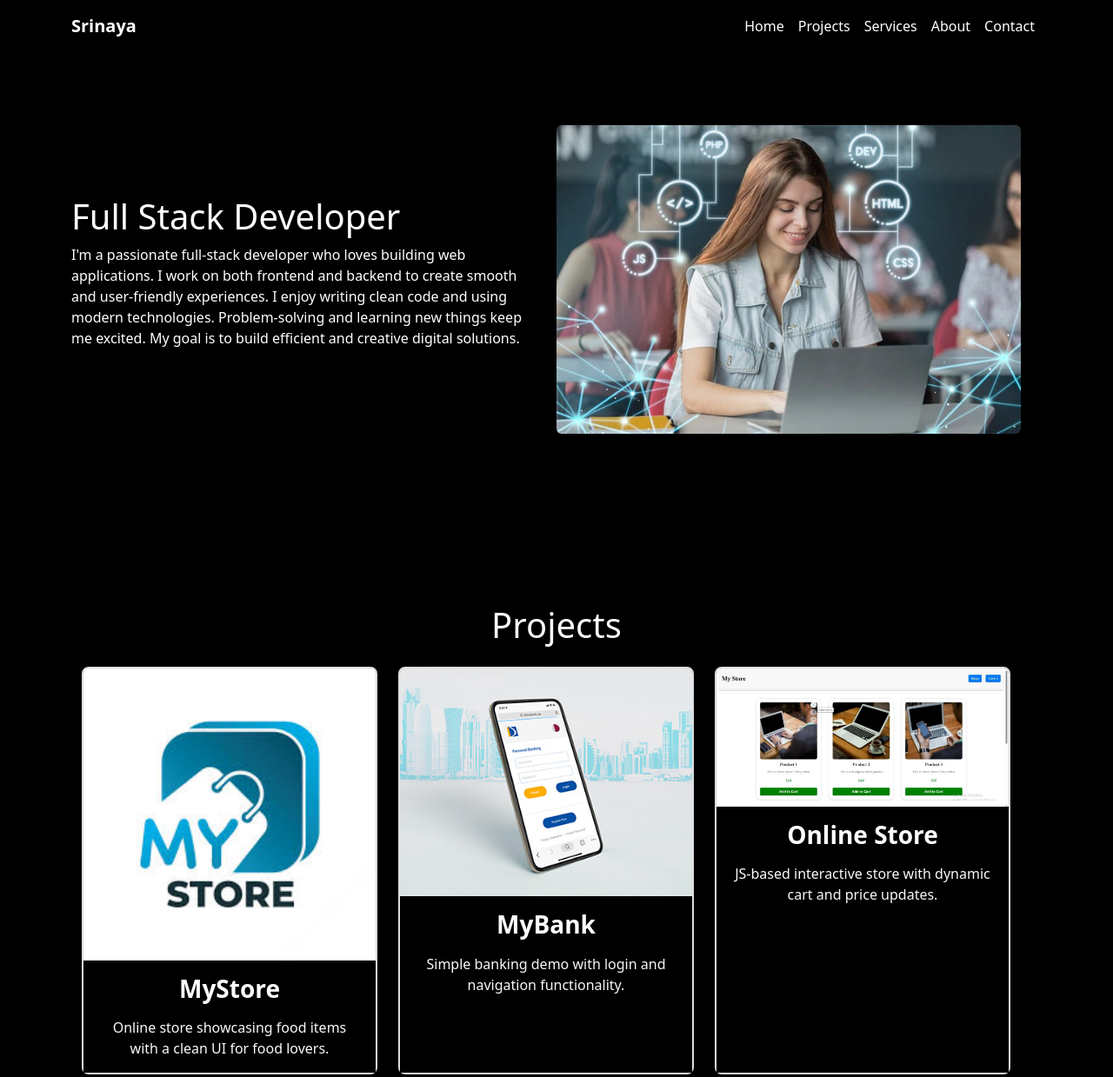
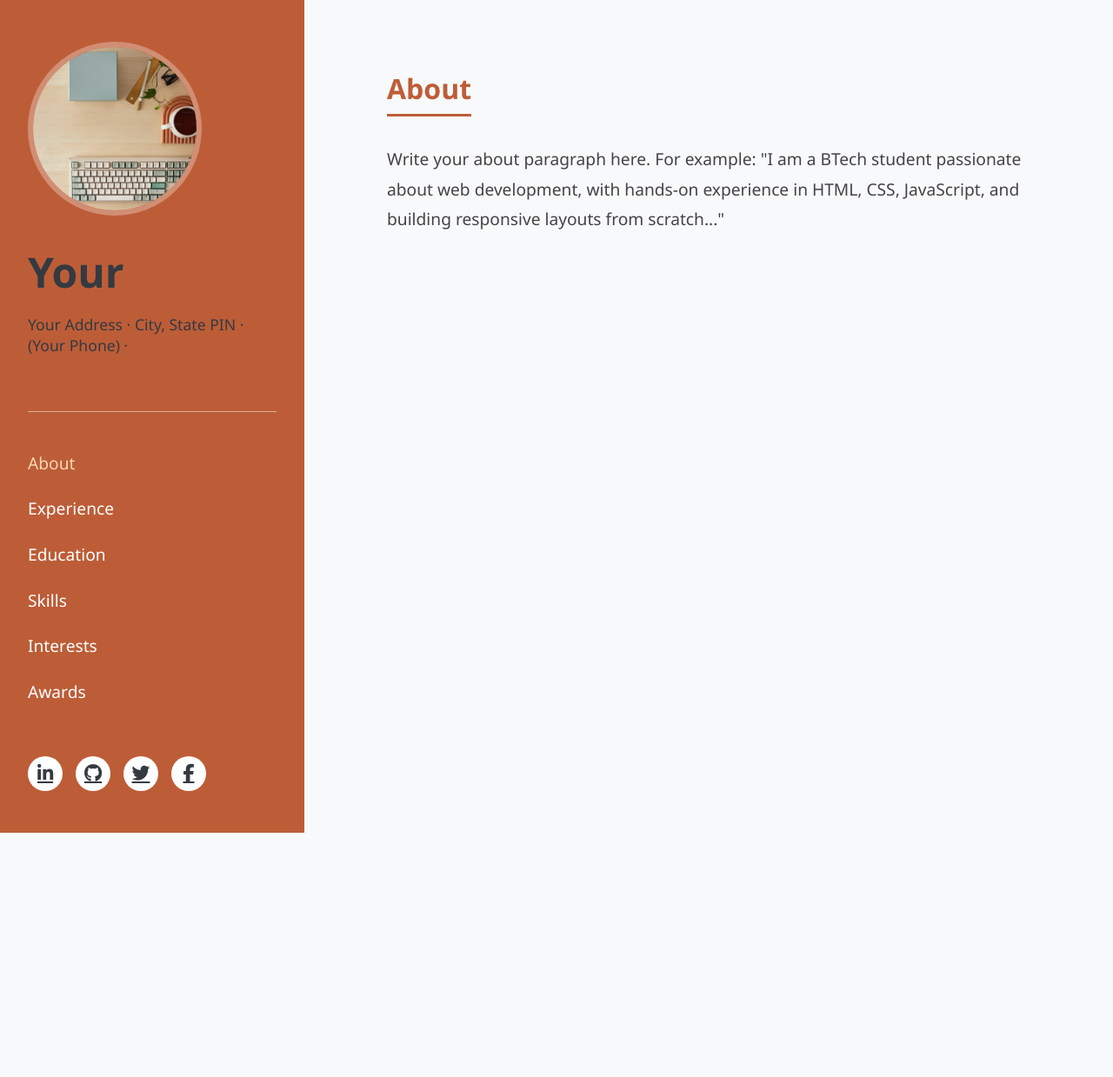
Before and after one commit to Srinaya29/Srinaya29.github.io, a plain HTML site: page index.html in a window 1280 px wide. Shown: the top 1239 px of the page at 87% size. After the commit the page ends 958 px from the top, so only its background shows below. Drawn offline with nearby package versions, Linux system fonts and the light colour scheme.

Commit message:
change for long time

```diff
--- a/index.html
+++ b/index.html
@@ -1,251 +1,236 @@
 <!DOCTYPE html>
 <html lang="en">
-  <head>
-    <meta charset="UTF-8" />
-    <meta name="viewport" content="width=device-width, initial-scale=1.0" />
-    <title>Full Stack Developer | Portfolio</title>
+<head>
+    <meta charset="UTF-8">
+    <meta name="viewport" content="width=device-width, initial-scale=1.0">
+    <title>Your Name - Resume</title>
 
-    <!-- CSS -->
-    <link rel="stylesheet" href="assets/css/styles.css" />
-    <link href="https://cdn.jsdelivr.net/npm/bootstrap@5.3.0/dist/css/bootstrap.min.css" rel="stylesheet">
+    <!-- Font Awesome for social icons -->
     <link rel="stylesheet" href="https://cdnjs.cloudflare.com/ajax/libs/font-awesome/6.5.1/css/all.min.css">
 
-    <!-- Scripts -->
-    <script src="https://kit.fontawesome.com/a076d05399.js" crossorigin="anonymous"></script>
-    <script src="https://cdn.jsdelivr.net/npm/bootstrap@5.3.0/dist/js/bootstrap.bundle.min.js" defer></script>
-    <script src="assets/js/script.js" defer></script>
-  </head>
+    <style>
+        /* Reset & Base */
+        * {
+            margin: 0;
+            padding: 0;
+            box-sizing: border-box;
+        }
+        body {
+            font-family: 'Segoe UI', Tahoma, Geneva, Verdana, sans-serif;
+            background-color: #f8f9fa;
+            color: #333;
+            display: flex;
+            flex-direction: column;
+            min-height: 100vh;
+        }
 
-  <body>
-    <div class="container">
-      <!-- Navbar -->
-      <nav class="navbar navbar-expand-lg navbar-dark fixed-top">
-        <div class="container">
-          <a class="navbar-brand" href="#">Srinaya</a>
-          <button class="navbar-toggler" type="button" data-bs-toggle="collapse" data-bs-target="#navbarNav">
-            <span class="navbar-toggler-icon"></span>
-          </button>
-          <div class="collapse navbar-collapse" id="navbarNav">
-            <ul class="navbar-nav ms-auto">
-              <li class="nav-item"><a class="nav-link" href="#home">Home</a></li>
-              <li class="nav-item"><a class="nav-link" href="#projects">Projects</a></li>
-              <li class="nav-item"><a class="nav-link" href="#services">Services</a></li>
-              <li class="nav-item"><a class="nav-link" href="#about">About</a></li>
-              <li class="nav-item"><a class="nav-link" href="#contact">Contact</a></li>
+        /* Sidebar */
+        .sidebar {
+            background-color: #bd5d38; /* Exact orange-brown */
+            color: #fff;
+            padding: 3rem 2rem;
+            text-align: center;
+            display: flex;
+            flex-direction: column;
+            align-items: center;
+        }
+        .profile-img {
+            width: 200px;
+            height: 200px;
+            border-radius: 50%;
+            object-fit: cover;
+            border: 6px solid rgba(255, 255, 255, 0.3);
+            margin-bottom: 2rem;
+        }
+        .name {
+            font-size: 3rem;
+            font-weight: bold;
+            margin-bottom: 1rem;
+        }
+        .name-first {
+            color: #343a40;
+        }
+        .name-last {
+            color: #bd5d38;
+        }
+        .contact-info {
+            font-size: 1.1rem;
+            margin-bottom: 2rem;
+            color: #343a40;
+        }
+        .email-link {
+            color: #bd5d38;
+            text-decoration: underline;
+        }
+        .sidebar hr {
+            width: 100%;
+            border: none;
+            border-top: 1px solid rgba(255, 255, 255, 0.5);
+            margin: 2rem 0;
+        }
+        .sidebar-nav {
+            list-style: none;
+            width: 100%;
+            margin-bottom: auto;
+        }
+        .sidebar-nav a {
+            display: block;
+            color: #fff;
+            font-size: 1.2rem;
+            padding: 0.8rem 0;
+            text-decoration: none;
+            transition: color 0.3s;
+        }
+        .sidebar-nav a:hover,
+        .sidebar-nav a.active {
+            color: #f8d7b0;
+        }
+        .social-icons {
+            display: flex;
+            gap: 15px;
+            margin-top: 3rem;
+        }
+        .social-icons a {
+            width: 40px;
+            height: 40px;
+            background-color: #fff;
+            color: #343a40;
+            border-radius: 50%;
+            display: flex;
+            align-items: center;
+            justify-content: center;
+            font-size: 1.3rem;
+            transition: all 0.3s;
+        }
+        .social-icons a:hover {
+            background-color: #f8d7b0;
+            color: #bd5d38;
+        }
+
+        /* Main Content */
+        main {
+            flex: 1;
+            padding: 4rem 3rem;
+            max-width: 900px;
+            margin: 0 auto;
+            width: 100%;
+        }
+        .section-heading {
+            color: #bd5d38;
+            font-size: 2rem;
+            display: inline-block;
+            border-bottom: 3px solid #bd5d38;
+            padding-bottom: 0.5rem;
+            margin-bottom: 2rem;
+        }
+        .about-text {
+            font-size: 1.2rem;
+            line-height: 1.8;
+            color: #444;
+        }
+
+        /* Desktop Layout (sidebar on left) */
+        @media (min-width: 992px) {
+            body {
+                flex-direction: row;
+            }
+            .sidebar {
+                min-height: 100vh;
+                width: 350px;
+                text-align: left;
+                align-items: flex-start;
+            }
+            .sidebar-nav {
+                width: auto;
+            }
+            main {
+                padding: 5rem;
+            }
+        }
+
+        /* Mobile adjustments */
+        @media (max-width: 991px) {
+            .sidebar {
+                padding: 2rem 1.5rem;
+            }
+            .name {
+                font-size: 2.5rem;
+            }
+            main {
+                padding: 3rem 2rem;
+            }
+        }
+    </style>
+</head>
+<body>
+
+    <!-- Sidebar -->
+    <aside class="sidebar">
+        <img src="assets/images/portfolio.jpeg" alt="Your Photo" class="profile-img">
+
+        <h1 class="name">
+            <span class="name-first">Your</span>
+            <span class="name-last">Name</span>
+        </h1>
+
+        <p class="contact-info">
+            Your Address · City, State PIN · (Your Phone) ·
+            <a href="mailto:your@email.com" class="email-link">your@email.com</a>
+        </p>
+
+        <hr>
+
+        <nav>
+            <ul class="sidebar-nav">
+                <li><a href="#about" class="active">About</a></li>
+                <li><a href="#experience">Experience</a></li>
+                <li><a href="#education">Education</a></li>
+                <li><a href="#skills">Skills</a></li>
+                <li><a href="#interests">Interests</a></li>
+                <li><a href="#awards">Awards</a></li>
             </ul>
-           <!-- <button class="theme-toggle ms-3" onclick="toggleTheme()">🌓</button>-->
-          </div>
+        </nav>
+
+        <div class="social-icons">
+            <a href="#" aria-label="LinkedIn"><i class="fab fa-linkedin-in"></i></a>
+            <a href="#" aria-label="GitHub"><i class="fab fa-github"></i></a>
+            <a href="#" aria-label="Twitter"><i class="fab fa-twitter"></i></a>
+            <a href="#" aria-label="Facebook"><i class="fab fa-facebook-f"></i></a>
         </div>
-      </nav>
+    </aside>
 
-      <!-- Home Section -->
-      <section id="home" class="mt-5 pt-5">
-        <div class="row align-items-center py-5">
-          <div class="col-md-6">
-            <h1>Full Stack Developer</h1>
-            <p>
-              I'm a passionate full-stack developer who loves building web applications.
-              I work on both frontend and backend to create smooth and user-friendly experiences.
-              I enjoy writing clean code and using modern technologies. Problem-solving and learning
-              new things keep me excited. My goal is to build efficient and creative digital solutions.
+    <!-- Main Content -->
+    <main>
+        <section id="about">
+            <h2 class="section-heading">About</h2>
+            <p class="about-text">
+                Write your about paragraph here. For example: "I am a BTech student passionate about web development, with hands-on experience in HTML, CSS, JavaScript, and building responsive layouts from scratch..."
             </p>
-          </div>
-          <div class="col-md-6">
-            <img src="assets/images/fullstack.jpg" class="img-fluid rounded" alt="Full Stack Developer" />
-          </div>
-        </div>
-      </section>
+        </section>
 
-      <!-- Projects Section -->
-      <section id="projects" class="py-5 bg-light">
-        <div class="container">
-          <h1 class="text-center mb-4 text-light">Projects</h1>
-          <div class="row g-4">
-            <!-- Project Cards (5 Projects) -->
-            <!-- Repeatable block pattern -->
-            <!-- Add your project details here -->
-            <!-- Each project is a Bootstrap card component -->
-            <!-- Example for one project, rest follow similar structure -->
-            <!-- MyStore -->
-            <div class="col-md-6 col-lg-4">
-              <div class="card h-100 shadow-sm border border-2 border-dark rounded-3">
-                <img src="assets/images/images.jpeg" class="card-img-top" alt="MyStore" />
-                <div class="card-body text-center">
-                  <h3 class="card-title fw-bold mb-3">
-                    <a href="https://srinaya29.github.io/mystore/index.html" class="text-decoration-none text-dark hover-orange">MyStore</a>
-                  </h3>
-                  <p class="card-text text-light">Online store showcasing food items with a clean UI for food lovers.</p>
-                </div>
-              </div>
-            </div>
+        <!-- Add other sections later here -->
+        <!--
+        <section id="experience">
+            <h2 class="section-heading">Experience</h2>
+            ...
+        </section>
+        -->
+    </main>
 
-            <!-- MyBank -->
-            <div class="col-md-6 col-lg-4">
-              <div class="card h-100 shadow-sm border border-2 border-dark rounded-3">
-                <img src="assets/images/mybank.jpg" class="card-img-top" alt="MyBank" />
-                <div class="card-body text-center">
-                  <h3 class="card-title fw-bold mb-3">
-                    <a href="https://srinaya29.github.io/bank/index.html" class="text-decoration-none text-dark">MyBank</a>
-                  </h3>
-                  <p class="card-text text-light">Simple banking demo with login and navigation functionality.</p>
-                </div>
-              </div>
-            </div>
+    <!-- Smooth Scrolling JS -->
+    <script>
+        document.querySelectorAll('.sidebar-nav a').forEach(link => {
+            link.addEventListener('click', function(e) {
+                e.preventDefault();
+                const targetId = this.getAttribute('href');
+                const targetSection = document.querySelector(targetId);
+                targetSection.scrollIntoView({ behavior: 'smooth' });
 
-            <!-- Online Store JS -->
-            <div class="col-md-6 col-lg-4">
-              <div class="card h-100 shadow-sm border border-2 border-dark rounded-3">
-                <img src="assets/images/online-store.jpg" class="card-img-top" alt="Online Store" />
-                <div class="card-body text-center">
-                  <h3 class="card-title fw-bold mb-3">
-                    <a href="https://srinaya29.github.io/js-mystore/index.html" class="text-decoration-none text-dark">Online Store</a>
-                  </h3>
-                  <p class="card-text text-light">JS-based interactive store with dynamic cart and price updates.</p>
-                </div>
-              </div>
-            </div>
-
-            <!-- Virtual Art Gallery HTML -->
-            <div class="col-md-6 col-lg-4">
-              <div class="card h-100 shadow-sm border border-2 border-dark rounded-3">
-                <img src="assets/images/project5.jpg" class="card-img-top" alt="Art Gallery HTML" />
-                <div class="card-body text-center">
-                  <h3 class="card-title fw-bold mb-3">
-                    <a href="https://srinaya29.github.io/website/index.html" class="text-decoration-none text-dark">Virtual Art Gallery</a>
-                  </h3>
-                  <p class="card-text text-light">Museum-like experience showcasing famous European paintings.</p>
-                </div>
-              </div>
-            </div>
-
-            <!-- Virtual Art Gallery React -->
-            <div class="col-md-6 col-lg-4">
-              <div class="card h-100 shadow-sm border border-2 border-dark rounded-3">
-                <img src="assets/images/project5.jpg" class="card-img-top" alt="Art Gallery React" />
-                <div class="card-body text-center">
-                  <h3 class="card-title fw-bold mb-3">
-                    <a href="https://srinaya29.github.io/react-app-build/index.html" class="text-decoration-none text-dark">React Store</a>
-                  </h3>
-                  <p class="card-text text-light">Basic store with login, order tracking using React & Context API.</p>
-                </div>
-              </div>
-            </div>
-
-          </div>
-        </div>
-      </section>
-
-      <!-- Services Section -->
-      <section id="services" class="container my-5">
-        <h1 class="text-center mb-4">Services</h1>
-        <div class="row justify-content-center">
-          <div class="col-md-5 d-flex">
-            <div class="card mb-3 h-100 w-100 border border-dark">
-              <img src="assets/images/web-development.jpg" class="card-img-top" alt="Web Development">
-              <div class="card-body text-center">
-                <h3 class="card-title">Web Development</h3>
-                <p class="card-text">HTML, CSS, JS, Bootstrap for responsive, modern websites.</p>
-              </div>
-            </div>
-          </div>
-          <div class="col-md-5 d-flex">
-            <div class="card mb-3 h-100 w-100 border border-dark">
-              <img src="assets/images/backend-development.jpg" class="card-img-top" alt="Backend Development">
-              <div class="card-body text-center">
-                <h3 class="card-title">Backend Development</h3>
-                <p class="card-text">Skilled in MySQL, PHP & ML for secure backend systems.</p>
-              </div>
-            </div>
-          </div>
-        </div>
-      </section>
-
-      <!-- About Section -->
-      <section id="about" class="py-5 bg-light">
-        <div class="container">
-          <h1 class="text-center text-light">About Me</h1>
-          <p class="text-center">Experienced Full Stack Developer specializing in MERN & Python stacks.</p>
-        </div>
-      </section>
-
-       <!-- Contact Section -->
-<section id="contact">
-  <div class="contact container">
-    <div>
-      <h1 class="section-title">Contact <span>info</span></h1>
-    </div>
-    <div class="contact-items">
-
-      <!-- Phone -->
-      <div class="contact-item">
-        <div class="icon">
-          <img src="https://img.icons8.com/bubbles/100/ffffff/phone.png" alt="Phone Icon" />
-        </div>
-        <div class="contact-info">
-          <h3>Phone</h3>
-          <h5>+91 9381131595</h5>
-        </div>
-      </div>
-
-      <!-- Email -->
-      <div class="contact-item">
-        <div class="icon">
-          <img src="https://img.icons8.com/bubbles/100/ffffff/new-post.png" alt="Email Icon" />
-        </div>
-        <div class="contact-info">
-          <h3>Email</h3>
-          <h5>sydugarisrinaya@gmail.com</h5>
-        </div>
-      </div>
-
-      <!-- Address -->
-      <div class="contact-item">
-        <div class="icon">
-          <img src="https://img.icons8.com/bubbles/100/ffffff/map-marker.png" alt="Address Icon" />
-        </div>
-        <div class="contact-info">
-          <h3>Address</h3>
-          <h5>Kamareddy, Telangana, India</h5>
-        </div>
-      </div>
-
-    </div>
-  </div>
-</section>
-<!-- End Contact Section -->
-
-
-
-      <!-- Footer -->
-    <!-- Footer -->
-<section id="footer" class="bg-dark text-light py-5">
-  <div class="container">
-    <div class="brand text-center mb-4">
-      <h1><span class="text-info">S</span>rinaya</h1>
-    </div>
-    <div class="social-icon d-flex justify-content-center gap-4 mb-4">
-      <div class="social-item">
-        <a href="https://www.instagram.com/your_username/" target="_blank">
-          <img src="https://img.icons8.com/bubbles/100/ffffff/instagram-new.png" alt="Instagram" class="social-icon-img"/>
-        </a>
-      </div>
-      <div class="social-item">
-        <a href="https://www.linkedin.com/in/your-profile/" target="_blank">
-          <img src="https://img.icons8.com/bubbles/100/ffffff/linkedin.png" alt="LinkedIn" class="social-icon-img"/>
-        </a>
-      </div>
-      <div class="social-item">
-        <a href="https://github.com/your_username" target="_blank">
-          <img src="https://img.icons8.com/bubbles/100/ffffff/github.png" alt="GitHub" class="social-icon-img"/>
-        </a>
-      </div>
-    </div>
-    <p class="text-center mb-0">© 2024 Srinaya. All rights reserved.</p>
-  </div>
-</section>
-
-
-
-    </div>
-  </body>
+                // Update active class
+                document.querySelectorAll('.sidebar-nav a').forEach(a => a.classList.remove('active'));
+                this.classList.add('active');
+            });
+        });
+    </script>
+</body>
 </html>
```
Also changed, not shown: temp.html (added, +251 -0 lines).
